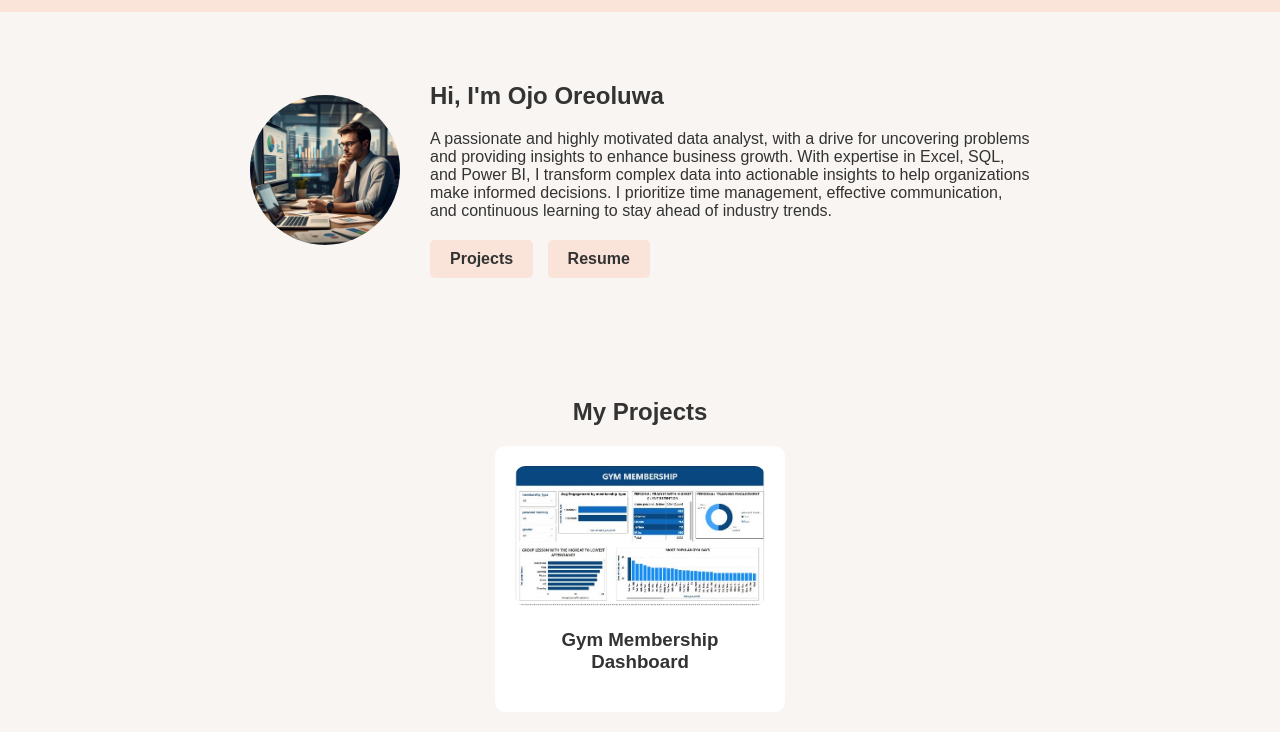
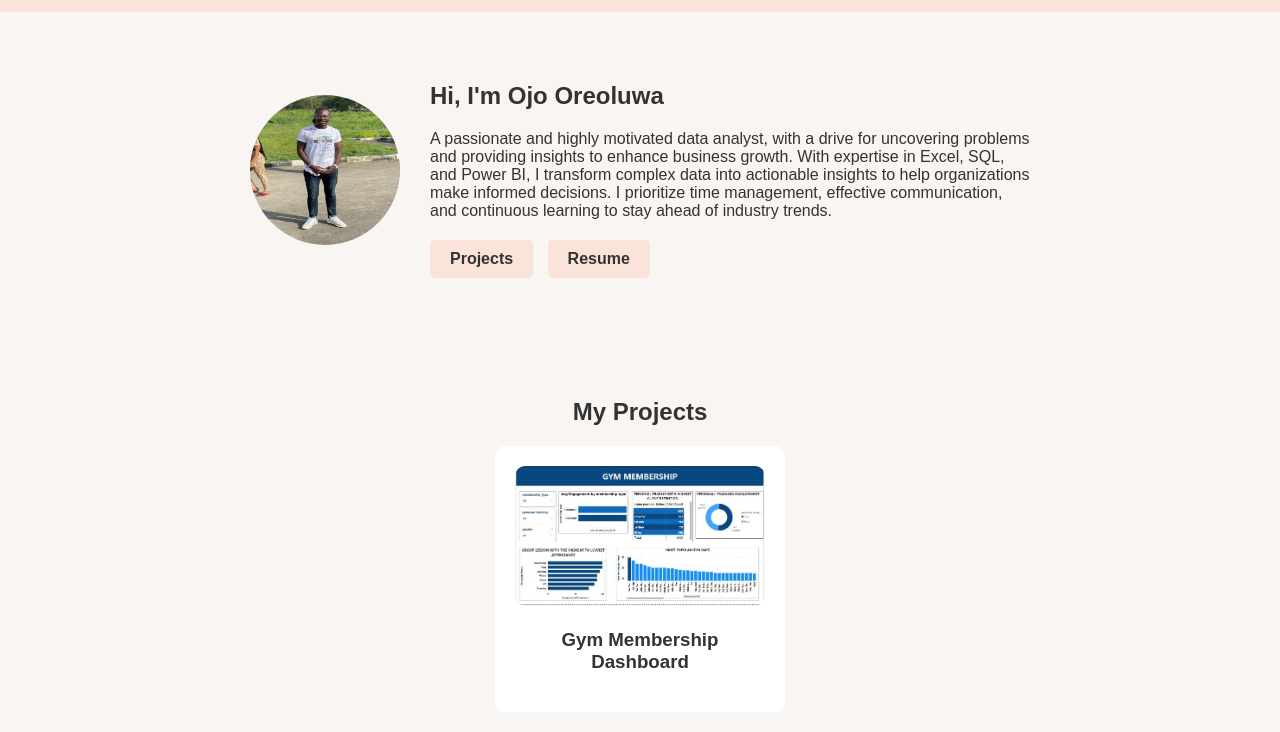
Before and after one commit to oreoluwa-analyst/layo, a plain HTML site: page index.html in a window 1280 px wide. Shown: the part 68-800 px from the top of the page. Drawn offline with Linux system fonts and the light colour scheme.

Commit message:
Add files via upload

```diff
--- a/index.html
+++ b/index.html
@@ -25,7 +25,7 @@
     <!-- About Section -->
     <section id="about">
         <div class="about-container">
-            <img src="wall.jpg" alt="Oreoluwa's Profile Picture" class="profile-img">
+            <img src="DJQN0792.JPG" alt="Oreoluwa's Profile Picture" class="profile-img">
             <div class="about-text">
                 <h2>Hi, I'm Ojo Oreoluwa</h2>
                 <p>A passionate and highly motivated data analyst, with a drive for uncovering problems and providing insights to enhance business growth.
```
Also changed, not shown: DJQN0792.JPG (added).
